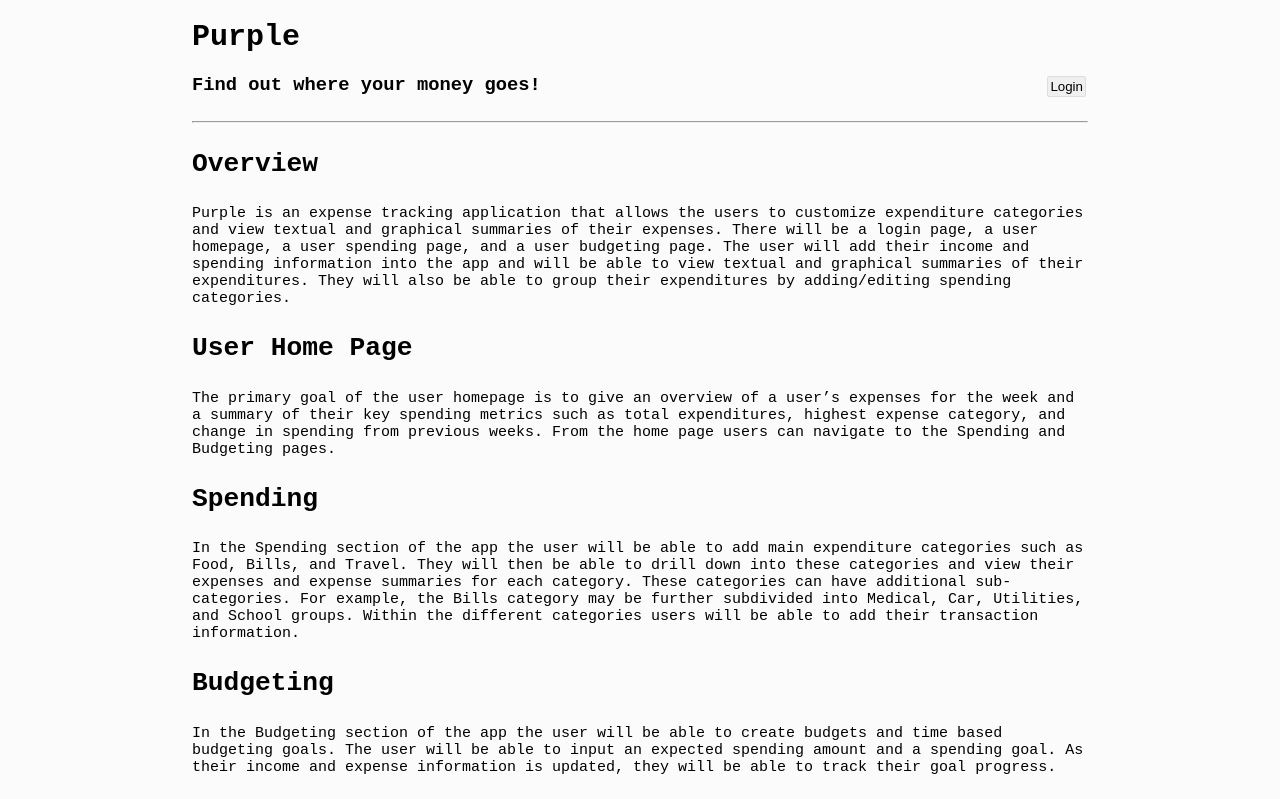
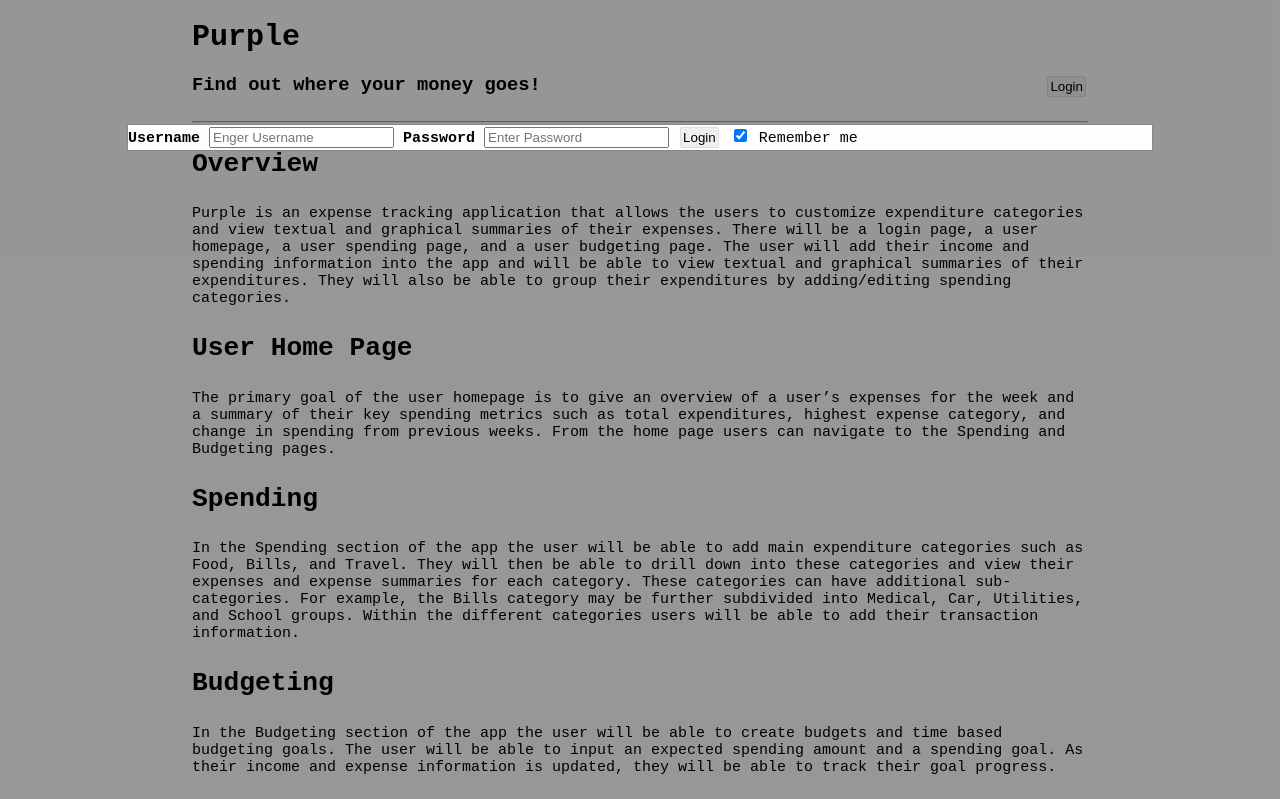
Before and after one commit to lsyalex/COMP424Purple, a plain HTML site: page docs/index.html in a window 1280 px wide. Both pictures are taken after a click on the button "Login". Shown: the top 799 px of the page. Drawn offline with Linux system fonts and the light colour scheme.

Commit message:
Test Google Login

```diff
--- a/docs/index.html
+++ b/docs/index.html
@@ -9,8 +9,31 @@
 <h1>Purple</h1>
 <div>
     <h5 class="inline">Find out where your money goes!</h5>
-    <button class="float-right" onclick="document.getElementByID('login01').style.display='block'"> Login</button>
+    <button onclick="showLogin()" class="float-right" style="width:auto;"> Login</button>
+    <div id="login01" class="modal" >
+        <div class="modal-content">
+            <label><b>Username</b></label>
+            <input type="text" placeholder="Enger Username" name="uname" required>
+            <label><b>Password</b></label>
+            <input type="text" placeholder="Enter Password" name="psw" required>
+            <button type="submit">Login</button>
+            <input type="checkbox" checked="checked"> Remember me
+
+            <!-- Google Login-->
+            <script src="https://apis.google.com/js/platform.js" async defer></script>
+            <meta name="google-signin-client_id" content="17667259232-7cjv5kk2e9bo5tdkmjtiraopp4vbrb66.apps.googleusercontent.com">
+            <div class="g-signin2" data-onsuccess="onSignIn"></div>
+        </div>
+    </div>
 </div>
+<script>
+    function showLogin(){
+        var modal =document.getElementById('login01');
+        modal.style.display = 'block';
+    }
+
+</script>
+
 <br>
 <hr>
 
--- /dev/null
+++ b/docs/index.js
@@ -0,0 +1,3 @@
+/**
+ * Created by lsyalex on 3/26/2017.
+ */
--- a/docs/style.css
+++ b/docs/style.css
@@ -104,3 +104,22 @@ footer p {
 .inline {
     display: inline;
 }
+.modal {
+    display: none;
+    position: fixed;
+    z-index: 1;
+    left: 0;
+    top: 0;
+    width: 100%;
+    height: 100%;
+    overflow: auto;
+    background-color: rgb(0,0,0);
+    background-color: rgba(0,0,0,0.4);
+    padding-top: 60px;
+}
+.modal-content {
+    background-color: #fefefe;
+    margin: 5% auto 15% auto; /* 5% from the top, 15% from the bottom and centered */
+    border: 1px solid #888;
+    width: 80%; /* Could be more or less, depending on screen size */
+}
```
Also changed, not shown: docs/Images/Screen Shot 2017-03-26 at 3.12.55 PM.png (added).
